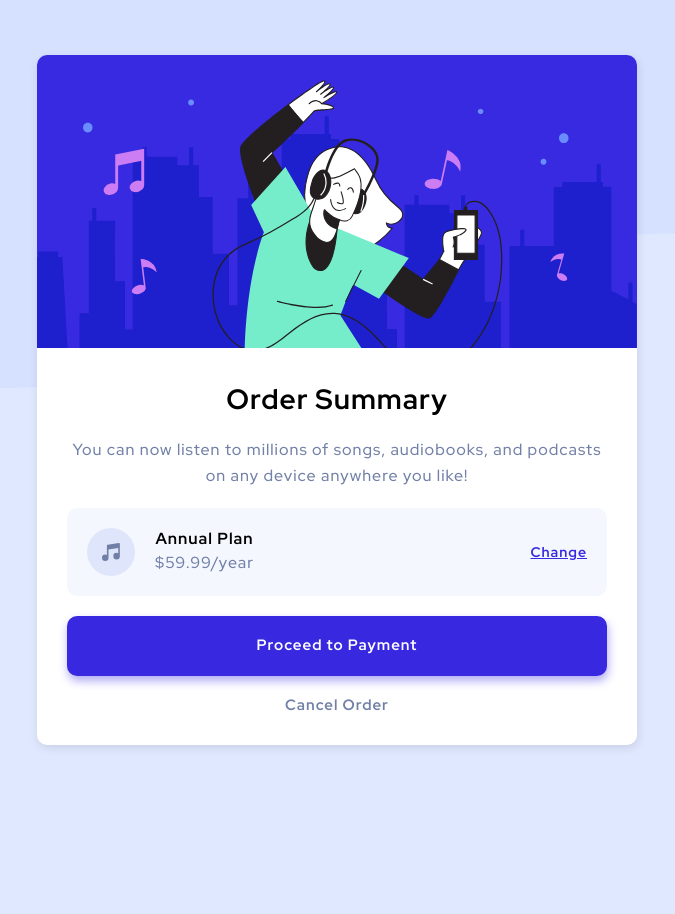
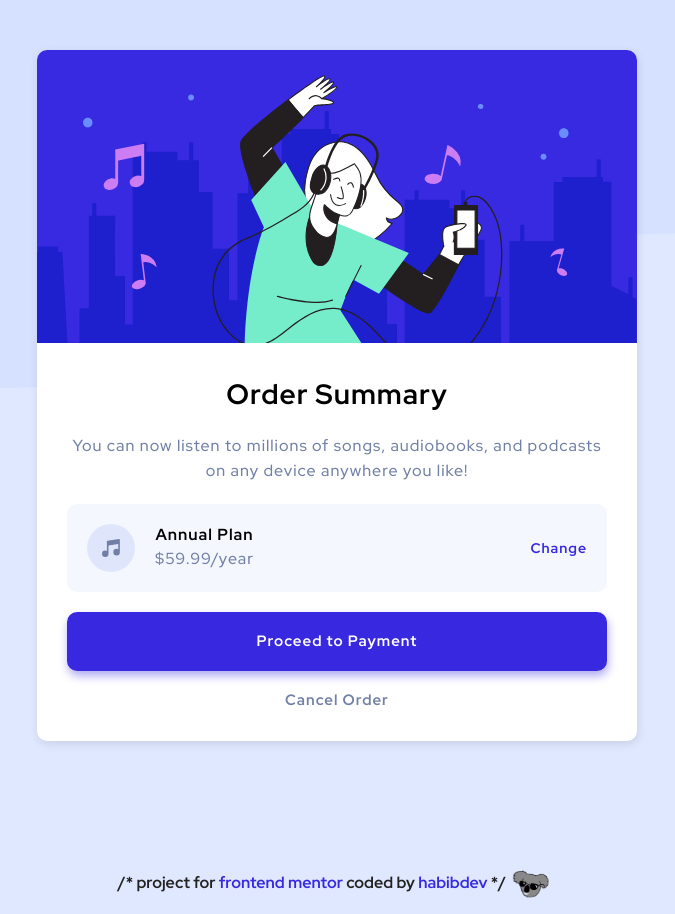
Before and after one commit to freetart/FEM-order-summary-component, a website: page index.html in a window 1280 px wide. Shown: the whole page, without its empty margins (303-978 px from the left). Before the commit the page ends 800 px from the top, so only its background shows below. Drawn offline with Linux system fonts and the light colour scheme.

Commit message:
created tag

```diff
--- a/css/styles.css
+++ b/css/styles.css
@@ -208,13 +208,13 @@ order summary
 .order__change-plan {
   color: var(--bright-blue);
   font-size: 1.4rem;
-  text-decoration: underline;
   transition: var(--main-transition);
 }
 
 .order__change-plan:hover,
 .order__change-plan:focus {
   color: hsl(245, 75%, 68%);
+  text-decoration: underline;
 }
 
 .order__cancel {
@@ -258,6 +258,41 @@ button
 
 /*
 ===============
+tag
+===============
+*/
+
+.tag {
+  display: flex;
+  align-items: center;
+  justify-content: center;
+  text-align: center;
+  flex-wrap: wrap;
+  padding: 2rem 2rem 1rem 2rem;
+  margin-top: 5rem;
+}
+
+.tag__heading {
+  font-size: var(--xxs);
+  color: var(--black);
+}
+
+.tag__link {
+  color: var(--bright-blue);
+  outline: 0;
+}
+
+.tag__link:hover,
+.tag__link:focus {
+  text-decoration: underline;
+}
+
+.tag__logo {
+  width: 5rem;
+}
+
+/*
+===============
 media queries
 ===============
 */
--- a/index.html
+++ b/index.html
@@ -55,6 +55,29 @@
       </article>
     </main>
 
+    <!-- tag -->
+    <article class="tag">
+      <h3 class="tag__heading">
+        /* project for
+        <a
+          href="https://www.frontendmentor.io/challenges/order-summary-component-QlPmajDUj"
+          target="_blank"
+          class="tag__link"
+        >
+          frontend mentor</a
+        >
+        coded by
+        <a
+          href="https://github.com/habibdev96"
+          target="_blank"
+          class="tag__link"
+          >habibdev</a
+        >
+        */
+      </h3>
+      <img src="./images/logo/habibdevgif.gif" alt="logo" class="tag__logo" />
+    </article>
+
     <!-- main js -->
     <script src="./js/script.js"></script>
   </body>
```
